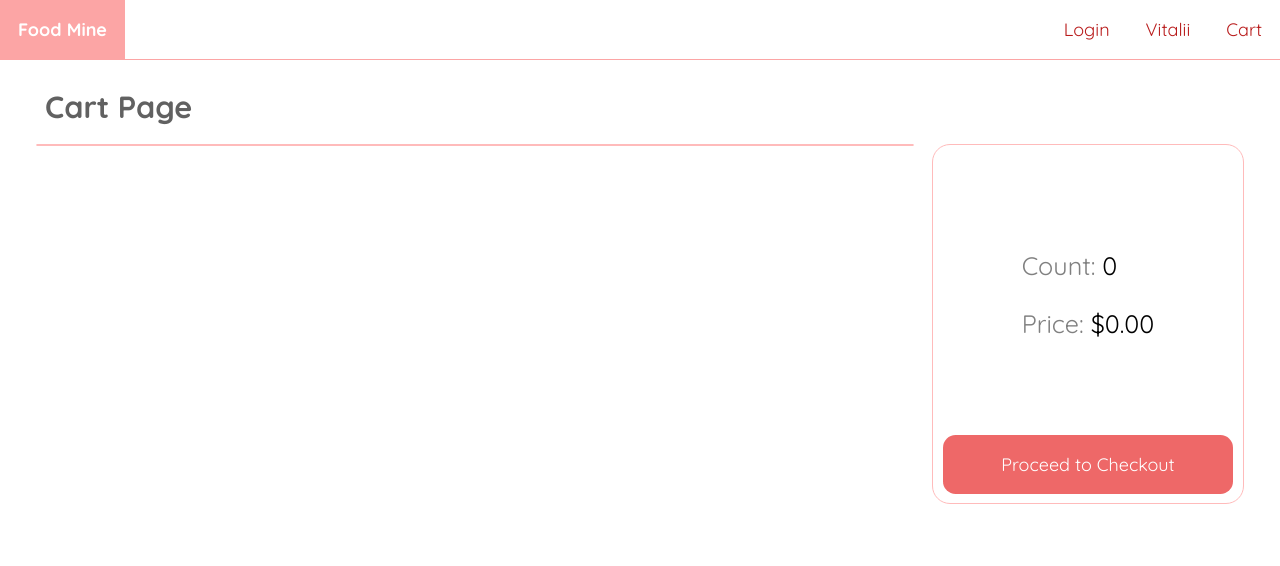
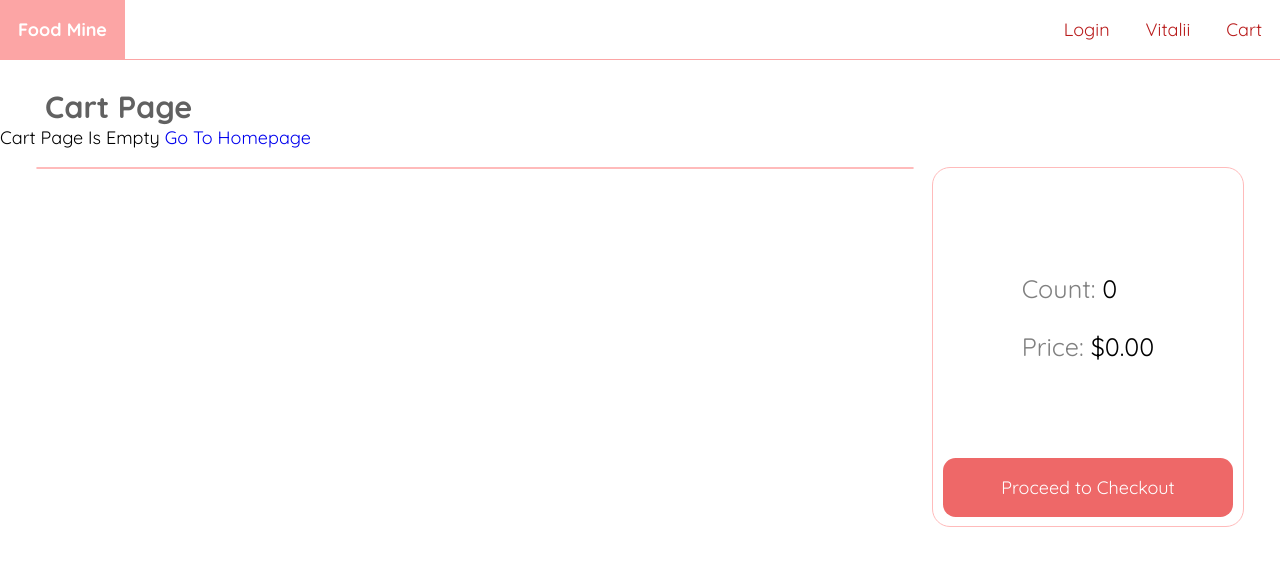
Before and after one commit to VitaliiSoloninko/angular-food-mine, an Angular app in the folder foodMineFrontEnd/: page /cart-page in a window 1280 px wide. Shown: the top 566 px of the page. Built offline with nearby package versions, Linux system fonts and the light colour scheme.

Commit message:
v0.6.2	Add to Page Food Cart

```diff
--- a/foodMineFrontEnd/src/app/components/pages/cart-page/cart-page.component.html
+++ b/foodMineFrontEnd/src/app/components/pages/cart-page/cart-page.component.html
@@ -1,5 +1,9 @@
 <app-title title="Cart Page" margin="1.5rem 0 0 2.5rem"></app-title>
-<app-not-found></app-not-found>
+<app-not-found
+  [visible]="!cart || !cart.items.length"
+  notFoundMessage="Cart Page Is Empty"
+  resetLinkText="Go To Homepage"
+></app-not-found>
 <div class="container">
   <ul>
     <li *ngFor="let cartItem of cart.items">
```
